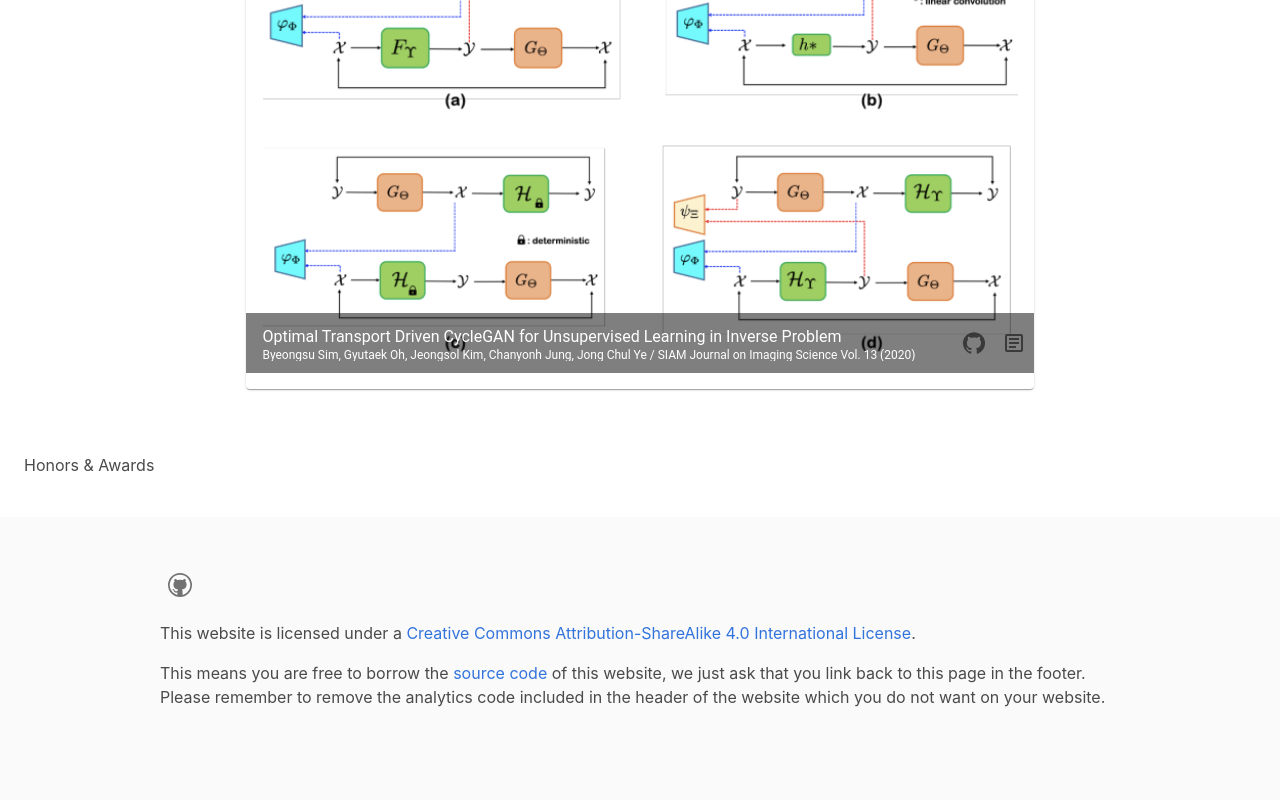
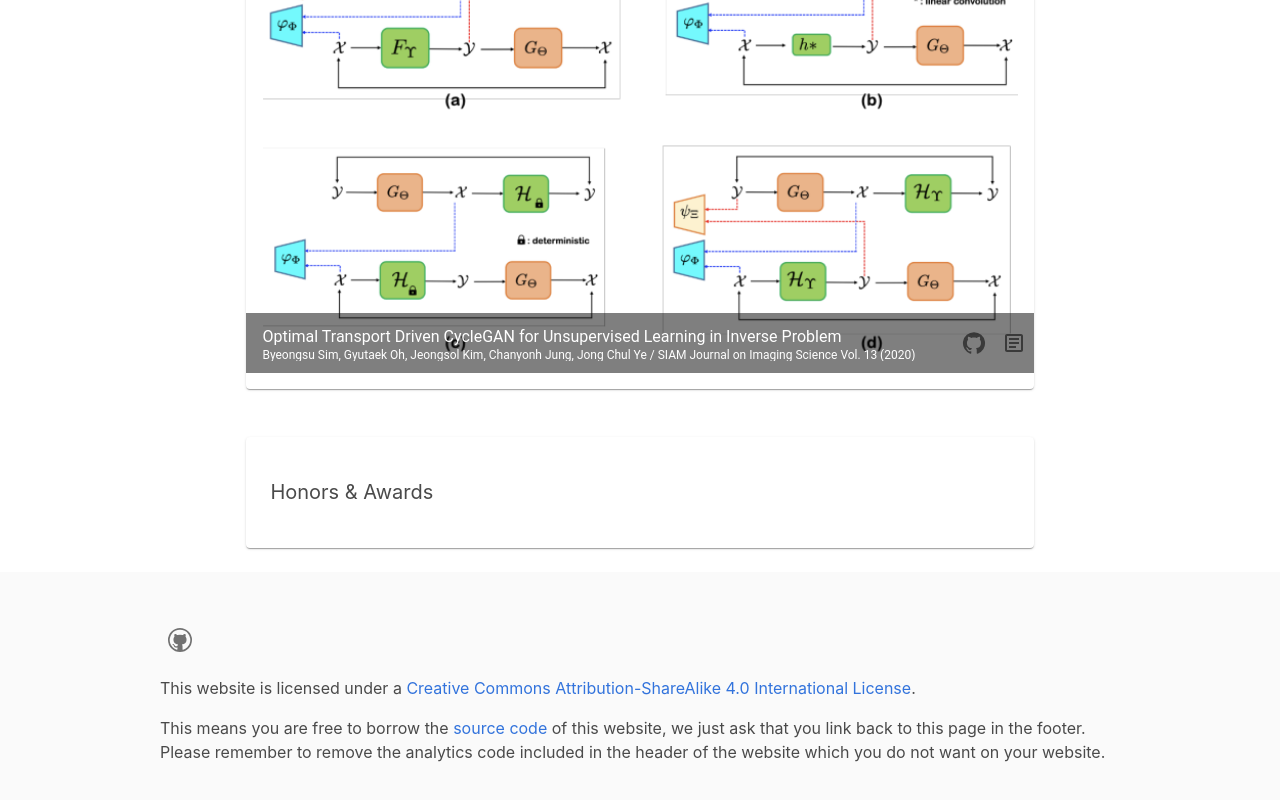
Before and after one commit to jeongsol-kim/jeongsol-kim, a React (Create React App) app: page / in a window 1280 px wide. Shown: the part 3458-4258 px from the top of the page. Built offline with nearby package versions, Linux system fonts and the light colour scheme.

Commit message:
create award card

```diff
--- a/src/components/award/Award.js
+++ b/src/components/award/Award.js
@@ -1,10 +1,20 @@
-
+import {Card} from "@mui/material";
 import {Component, Fragment} from "react";
 
 
 const AwardBlock = () => (
     <section className="section">
-        <p>Honors & Awards</p>
+        <div className="container is-max-desktop">
+            <div className="columns is-centered has-text-centered">
+                <div className="column is-four-fifths">
+                    <Card>
+                        <h4 className="subtitle left">
+                            Honors & Awards
+                        </h4>
+                    </Card>
+                </div>
+            </div>
+        </div>
     </section>
 )
 
```
